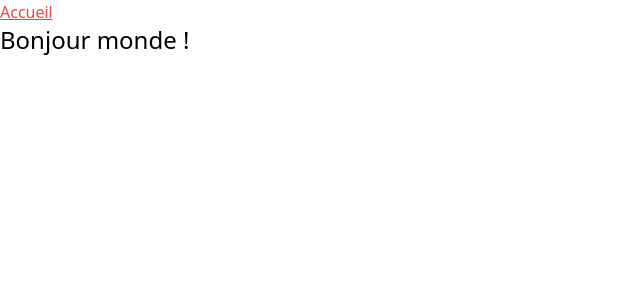
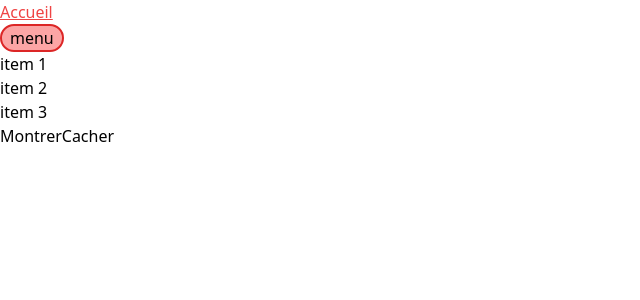
Before and after one commit to MMI-SAE-203/r213-2024-pracht-tp1-Noelie-Talhouarn, a Vue app: page / in a window 1280 px wide. Shown: the top 300 px of the page, without its empty margins (0-640 px from the left). Built offline with nearby package versions, Linux system fonts and the light colour scheme.

Commit message:
test html menu

```diff
--- a/src/App.vue
+++ b/src/App.vue
@@ -16,8 +16,25 @@
           <RouterLink to="/" class="text-red-500 underline"> Accueil </RouterLink>
         </li>
       </ul>
+
     </nav>
+    <button
+    aria-controls="mainNav"
+    aria-expanded="true"
+    class="rounded-full border-2 border-red-600 bg-red-300 px-2"
+  >
+    menu
+  </button>
+  <!-- nav#mainNav>ul>li*3>a[href="#"]{item $} -->
+  <nav id="mainNav">
+    <ul>
+      <li><a href="#">item 1</a></li>
+      <li><a href="#">item 2</a></li>
+      <li><a href="#">item 3</a></li>
+    </ul>
+  </nav>
   </header>
+
   <RouterView v-slot="{ Component }">
     <Suspense>
       <component :is="Component" />
--- a/src/pages/index.vue
+++ b/src/pages/index.vue
@@ -1,7 +1,15 @@
 <script setup lang="ts">
-//
+import { ref } from 'vue';
+
+const maVar = ref(false)
+console.log('maVar :', maVar.value)
 </script>
 
 <template>
-  <h1 class="text-2xl">Bonjour monde !</h1>
+  <button @pointerdown="maVar =
+  true">Montrer</button>
+  <button @pointerdown="maVar =
+  false">Cacher</button>
+  <h1 v-show="maVar"
+  class="text-2xl">Bonjour Barcelone !</h1>
 </template>
```
Also changed, not shown: 1 other file (tests, documents, lock files or other folders).
